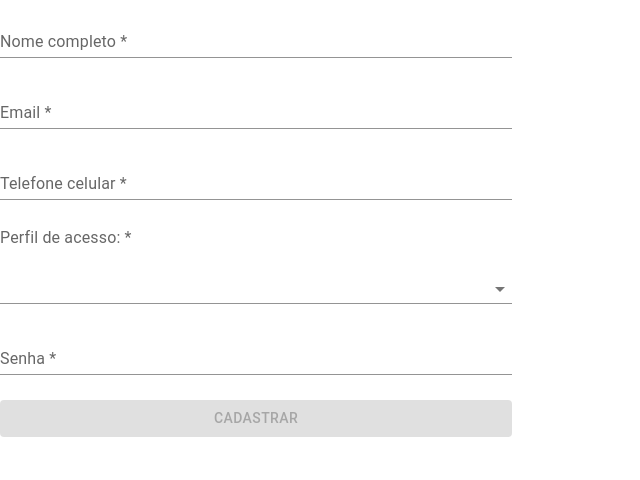
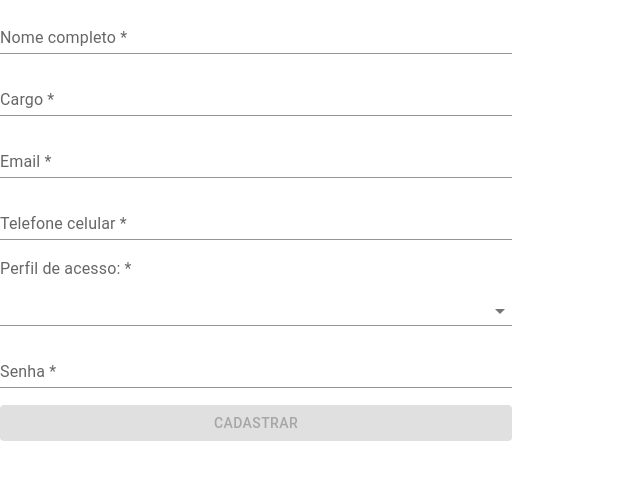
Before and after one commit to malves224/tracker-manager, a React (Create React App) app: page /sandbox in a window 1280 px wide. Shown: the top 480 px of the page, without its empty margins (0-640 px from the left). Built offline with nearby package versions, Linux system fonts and the light colour scheme.

Commit message:
Implementa funcionalidade do button cadastrar

```diff
--- a/src/components/forms/FormNewUser.js
+++ b/src/components/forms/FormNewUser.js
@@ -1,9 +1,12 @@
-/* eslint-disable no-unused-vars */
 import { Box, Button, InputLabel,
   MenuItem, Select, TextField } from "@mui/material";
-import { getPerfilList } from "../../mockRequests/mockAPI"; // MOCK REQUEST
+import { getPerfilList, createUser } from "../../mockRequests/mockAPI"; // MOCK REQUEST
 import React, { useEffect, useState } from "react";
+import PropTypes from "prop-types";
 import { validateData } from "../../util/formValidate";
+import { connect } from "react-redux";
+import { throwAlert } from "../../actions";
+
 
 const containerForms = {
   display: "flex",
@@ -16,6 +19,7 @@ const containerForms = {
 
 const initialStateNewUser = {
   nome: undefined,
+  cargo: undefined,
   email: undefined,
   contato: undefined,
   perfilAcesso: undefined,
@@ -24,6 +28,7 @@ const initialStateNewUser = {
 
 const initialStateDataIsValid = {
   nome: false,
+  cargo: false,
   email: false,
   contato: false,
   perfilAcesso: false,
@@ -31,8 +36,7 @@ const initialStateDataIsValid = {
 };
 
 
-function FormNewUser() {
-  // eslint-disable-next-line no-unused-vars
+function FormNewUser({setAlert}) {
   const [userDataIsValid, setDataIsValid ] = useState(initialStateDataIsValid);
   const [newUserData, setNewUserData ] = useState(initialStateNewUser);
   const [allPerfilAcesso, setAllPerfilAcess] = useState([]);
@@ -51,13 +55,18 @@ function FormNewUser() {
     });
   };
 
+  const thrownAlert = (message, severity = "warning") => setAlert({
+    value: message,
+    severity,
+    open: true,
+  });
+
   const updatePerfilList = async () => {
     try {
       const perfilList = await getPerfilList();
       setAllPerfilAcess(perfilList);
     } catch (error) {
-      console.log(error.message);
-      // implementar setAlertGlobal com a message
+      thrownAlert("Error ao buscar perfis do servidor");
     }
   };
 
@@ -73,8 +82,10 @@ function FormNewUser() {
   };
 
   const handleClickButton = () => {
-    // enviar info para o servidor com os dados validado
-    console.log(newUserData);
+    const userForCreate = {...newUserData, idPerfil};
+    createUser(userForCreate)
+      .then((res) => thrownAlert(res.message, "sucess"))
+      .catch((err) => thrownAlert(err.message));
   };
 
   const handleOnBlurSenha = () => {
@@ -99,6 +110,17 @@ function FormNewUser() {
         value={ newUserData.nome }
         name="nome"
         label="Nome completo *"
+        variant="standard"
+        size="small"
+      />
+      <TextField
+        error={ verifyValidationData("cargo") }
+        helperText={ verifyValidationData("cargo")
+          && "Insira o cargo ex: aux. administrativo" }
+        onChange={ handleChangeGeneric }
+        value={ newUserData.cargo }
+        name="cargo"
+        label="Cargo *"
         variant="standard"
         size="small"
       />
@@ -187,4 +209,12 @@ function FormNewUser() {
   ;
 }
 
-export default FormNewUser;
+const mapDispatchToProps = (dispatch) => ({
+  setAlert: (payload) => dispatch(throwAlert(payload)),
+});
+
+FormNewUser.propTypes = {
+  setAlert: PropTypes.func,
+};
+
+export default connect(null, mapDispatchToProps)(FormNewUser);
--- a/src/util/formValidate.js
+++ b/src/util/formValidate.js
@@ -23,9 +23,11 @@ const checkBeEmpty = (value = "") => {
   return true;
 };
 
+const checkIfExist =(value) => !value ? false : true;
 
 const validateData = {
   email: checkEmail,
+  cargo: checkIfExist,
   contato: checkCelular,
   senha: checkPassword,
   nome: checkName,
```
